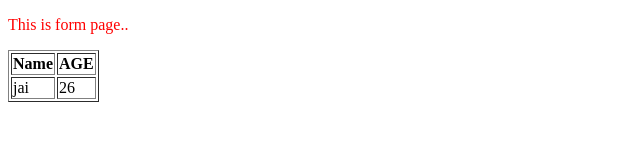
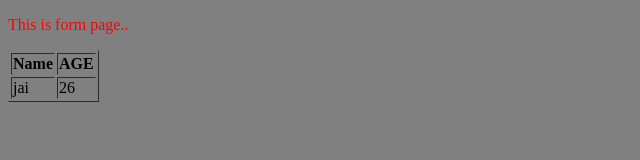
Before and after one commit to ljayakumar05/form-design, a plain HTML site: page index.html in a window 1280 px wide. Shown: the whole page, without its empty margins (0-640 px from the left). Drawn offline with Linux system fonts and the light colour scheme.

Commit message:
style_file

```diff
--- a/index.html
+++ b/index.html
@@ -2,6 +2,7 @@
 <html>
     <head>
         <title>Form</title>
+        <link rel="stylesheet" type="text/css" href="style.css">
     </head>
     <body>
         <p style="color:red;">This is form page..</p>
--- /dev/null
+++ b/style.css
@@ -0,0 +1,3 @@
+body{
+    background-color: gray;
+}
```
